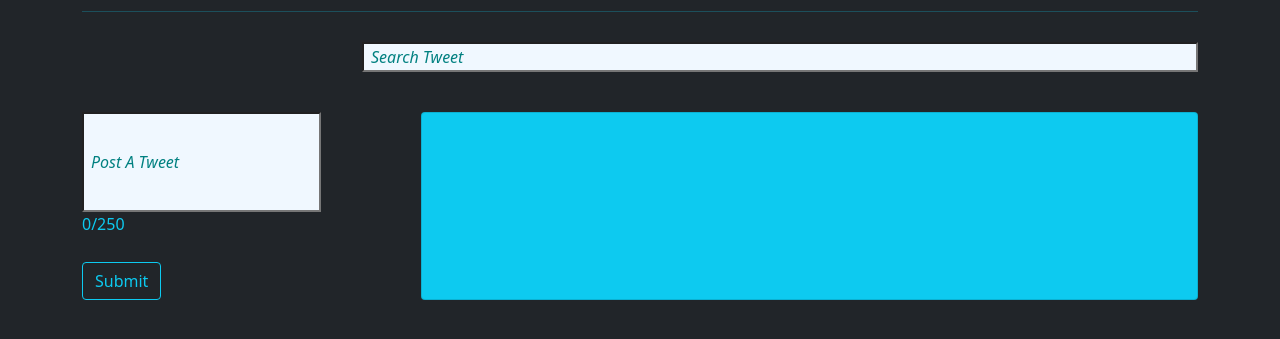
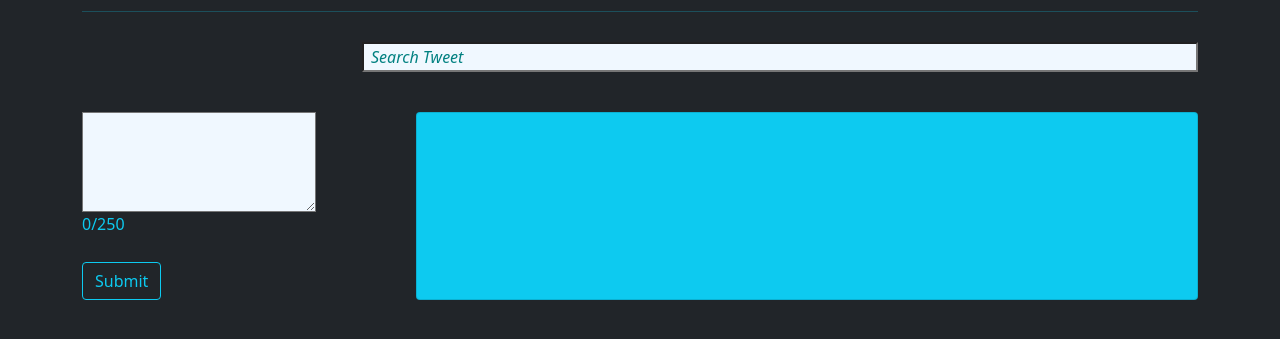
Before and after one commit to saminCSE/tweet-tweet, a plain HTML site: page index.html in a window 1280 px wide. Shown: the part 53-392 px from the top of the page. Drawn offline with nearby package versions, Linux system fonts and the light colour scheme.

Commit message:
2 August

```diff
--- a/app.js
+++ b/app.js
@@ -4,19 +4,22 @@ const itemGroup = document.querySelector(".collection");
 const submitBtn = document.querySelector(".btn-submit");
 const searchInput = document.querySelector("#search");
 const errorMsg = document.querySelector(".error-msg");
+let num = 0;
 
 let char = document.querySelector(".char-counter");
 
 postInputUI.addEventListener("keyup", charCounter);
-// if i use keypress then backspace won't work.
+
 function charCounter(e) {
   let len = postInputUI.value.length;
   char.textContent = len;
   if (len < 250) {
     char.textContent = len;
+    submitBtn.removeAttribute("disabled");
   }
   if (len >= 250) {
     e.preventDefault();
+    submitBtn.setAttribute("disabled", "disabled");
   }
 }
 
--- a/index.html
+++ b/index.html
@@ -41,14 +41,25 @@
       <section class="main-body d-flex justify-content-between">
         <div class="submit-tweet">
           <form method="post">
-            <input
+            <!-- <input
               class="input-group"
               type="text"
               id="tweet-text"
+              maxlength="250"
               placeholder="Post A Tweet"
-            />
+            /> -->
+            <textarea
+              class="input-group"
+              type="text"
+              id="tweet-text"
+              maxlength="250"
+              placeholder="Post A Tweet"
+              cols="23"
+              rows="5"
+            >
+            </textarea>
           </form>
-          <p><span class="char-counter">0</span>/250</p>
+          <p><span class="char-counter" maxlength="250">0</span>/250</p>
           <button
             type="button"
             class="btn btn-outline-info btn-block btn-submit"
```
Also changed, not shown: style.css (+0 -54 lines).
